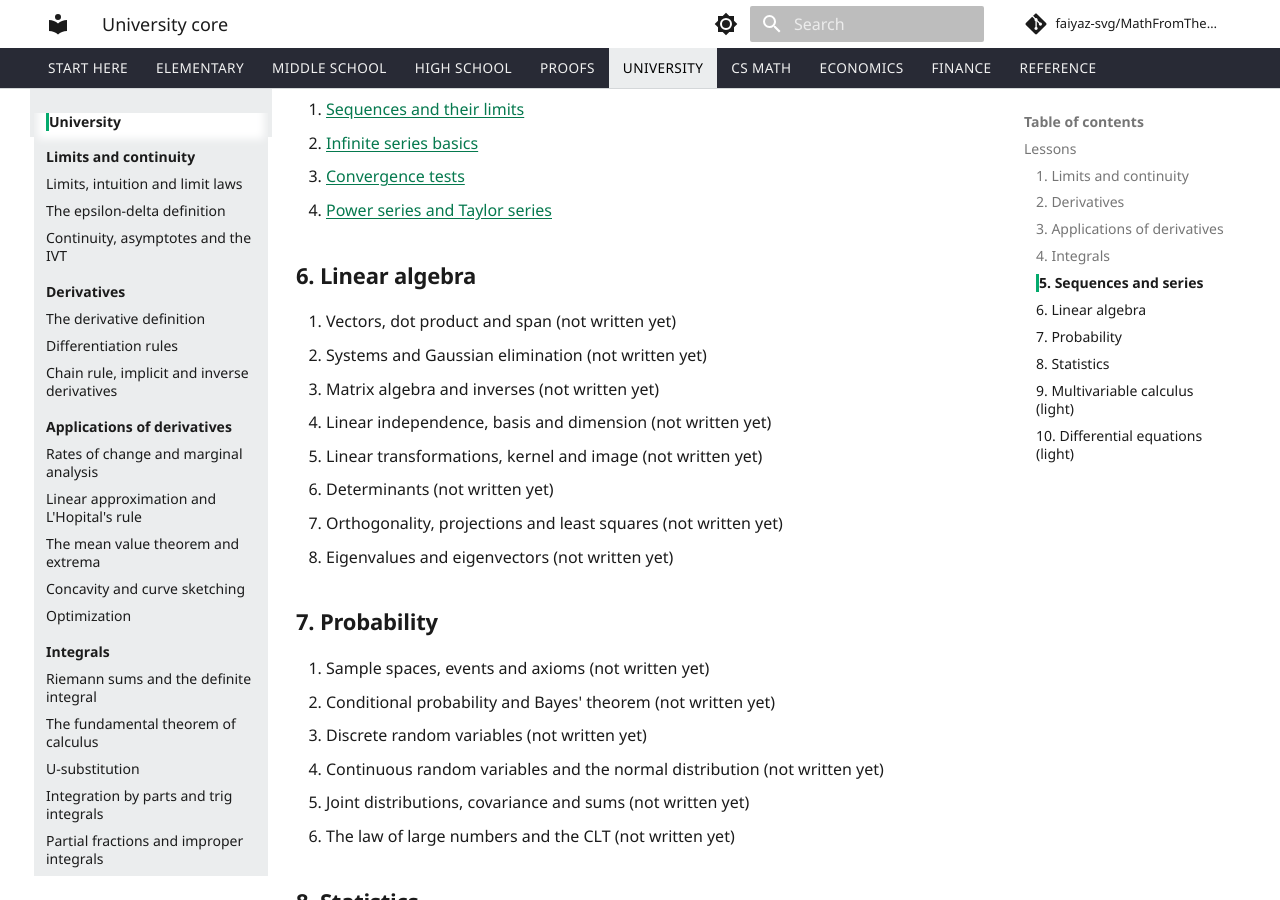
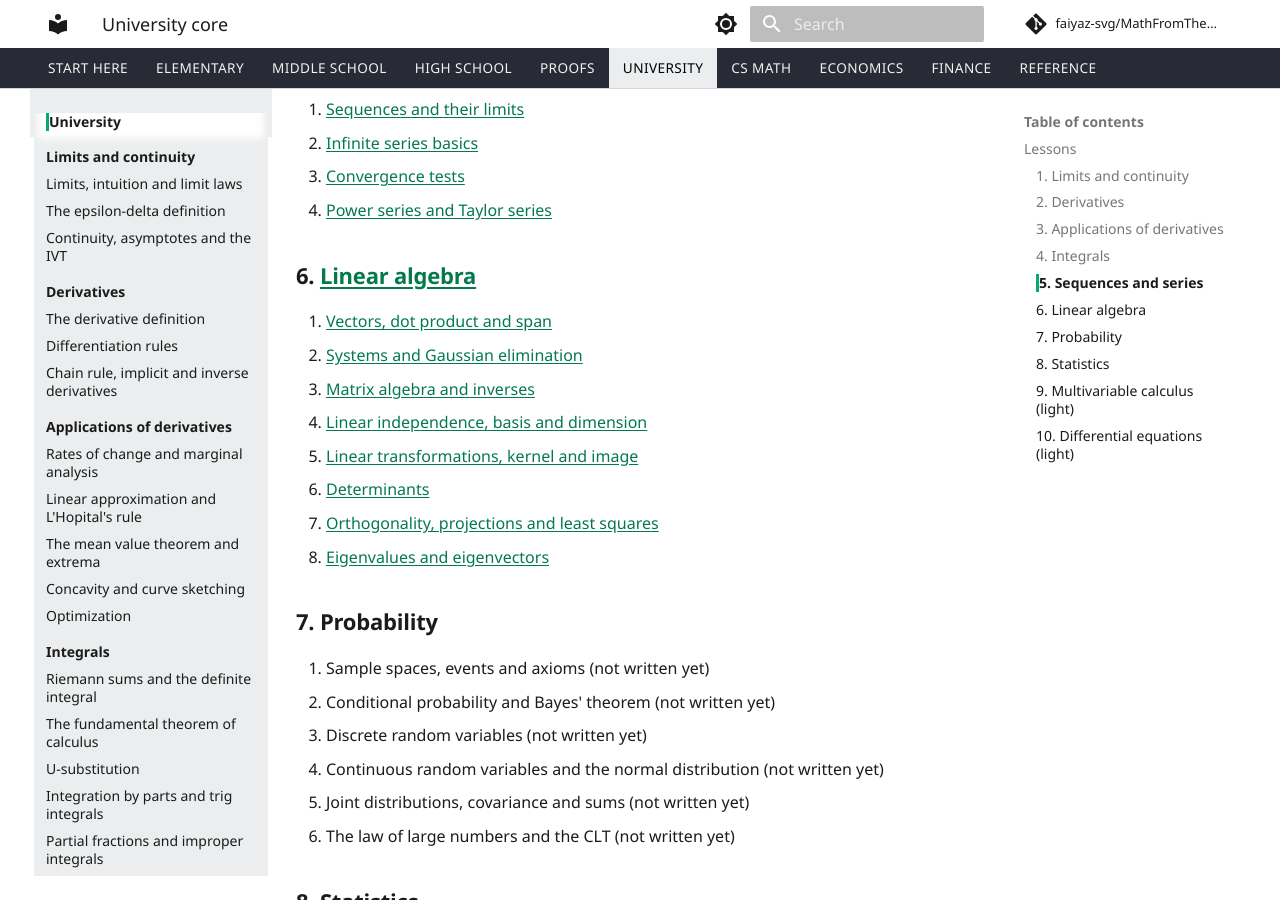
Before and after one commit to faiyaz-svg/MathFromTheGroundUp, an MkDocs documentation site: the page built from docs/05-university-core/index.md, in a window 1280 px wide and 900 px high, scrolled down 1393 px. Built offline with MkDocs 1.6.1 and Material for MkDocs 9.7.7, drawn with Linux system fonts in a browser that asks for light colours; comment, search, counter and statistics services are not loaded.

Commit message:
add linear algebra to nav and progress

```diff
--- a/docs/05-university-core/index.md
+++ b/docs/05-university-core/index.md
@@ -45,16 +45,16 @@ The diagnostic quiz and the cheat sheet for this folder are written together wit
 3. [Convergence tests](05-sequences-and-series/03-convergence-tests.md)
 4. [Power series and Taylor series](05-sequences-and-series/04-power-series-and-taylor-series.md)
 
-### 6. Linear algebra
+### 6. [Linear algebra](06-linear-algebra/index.md)
 
-1. Vectors, dot product and span (not written yet)
-2. Systems and Gaussian elimination (not written yet)
-3. Matrix algebra and inverses (not written yet)
-4. Linear independence, basis and dimension (not written yet)
-5. Linear transformations, kernel and image (not written yet)
-6. Determinants (not written yet)
-7. Orthogonality, projections and least squares (not written yet)
-8. Eigenvalues and eigenvectors (not written yet)
+1. [Vectors, dot product and span](06-linear-algebra/01-vectors-dot-product-and-span.md)
+2. [Systems and Gaussian elimination](06-linear-algebra/02-systems-and-gaussian-elimination.md)
+3. [Matrix algebra and inverses](06-linear-algebra/03-matrix-algebra-and-inverses.md)
+4. [Linear independence, basis and dimension](06-linear-algebra/04-linear-independence-basis-and-dimension.md)
+5. [Linear transformations, kernel and image](06-linear-algebra/05-linear-transformations-kernel-and-image.md)
+6. [Determinants](06-linear-algebra/06-determinants.md)
+7. [Orthogonality, projections and least squares](06-linear-algebra/07-orthogonality-projections-and-least-squares.md)
+8. [Eigenvalues and eigenvectors](06-linear-algebra/08-eigenvalues-and-eigenvectors.md)
 
 ### 7. Probability
 
--- a/mkdocs.yml
+++ b/mkdocs.yml
@@ -308,6 +308,16 @@ nav:
           - "Infinite series basics": 05-university-core/05-sequences-and-series/02-infinite-series-basics.md
           - "Convergence tests": 05-university-core/05-sequences-and-series/03-convergence-tests.md
           - "Power series and Taylor series": 05-university-core/05-sequences-and-series/04-power-series-and-taylor-series.md
+      - "Linear algebra":
+          - 05-university-core/06-linear-algebra/index.md
+          - "Vectors, dot product and span": 05-university-core/06-linear-algebra/01-vectors-dot-product-and-span.md
+          - "Systems and Gaussian elimination": 05-university-core/06-linear-algebra/02-systems-and-gaussian-elimination.md
+          - "Matrix algebra and inverses": 05-university-core/06-linear-algebra/03-matrix-algebra-and-inverses.md
+          - "Linear independence, basis and dimension": 05-university-core/06-linear-algebra/04-linear-independence-basis-and-dimension.md
+          - "Linear transformations, kernel and image": 05-university-core/06-linear-algebra/05-linear-transformations-kernel-and-image.md
+          - "Determinants": 05-university-core/06-linear-algebra/06-determinants.md
+          - "Orthogonality, projections and least squares": 05-university-core/06-linear-algebra/07-orthogonality-projections-and-least-squares.md
+          - "Eigenvalues and eigenvectors": 05-university-core/06-linear-algebra/08-eigenvalues-and-eigenvectors.md
   - "CS math":
       - 06-cs-math/index.md
       - "Number representation":
```
Also changed, not shown: docs/progress.md (+12 -1 lines).
